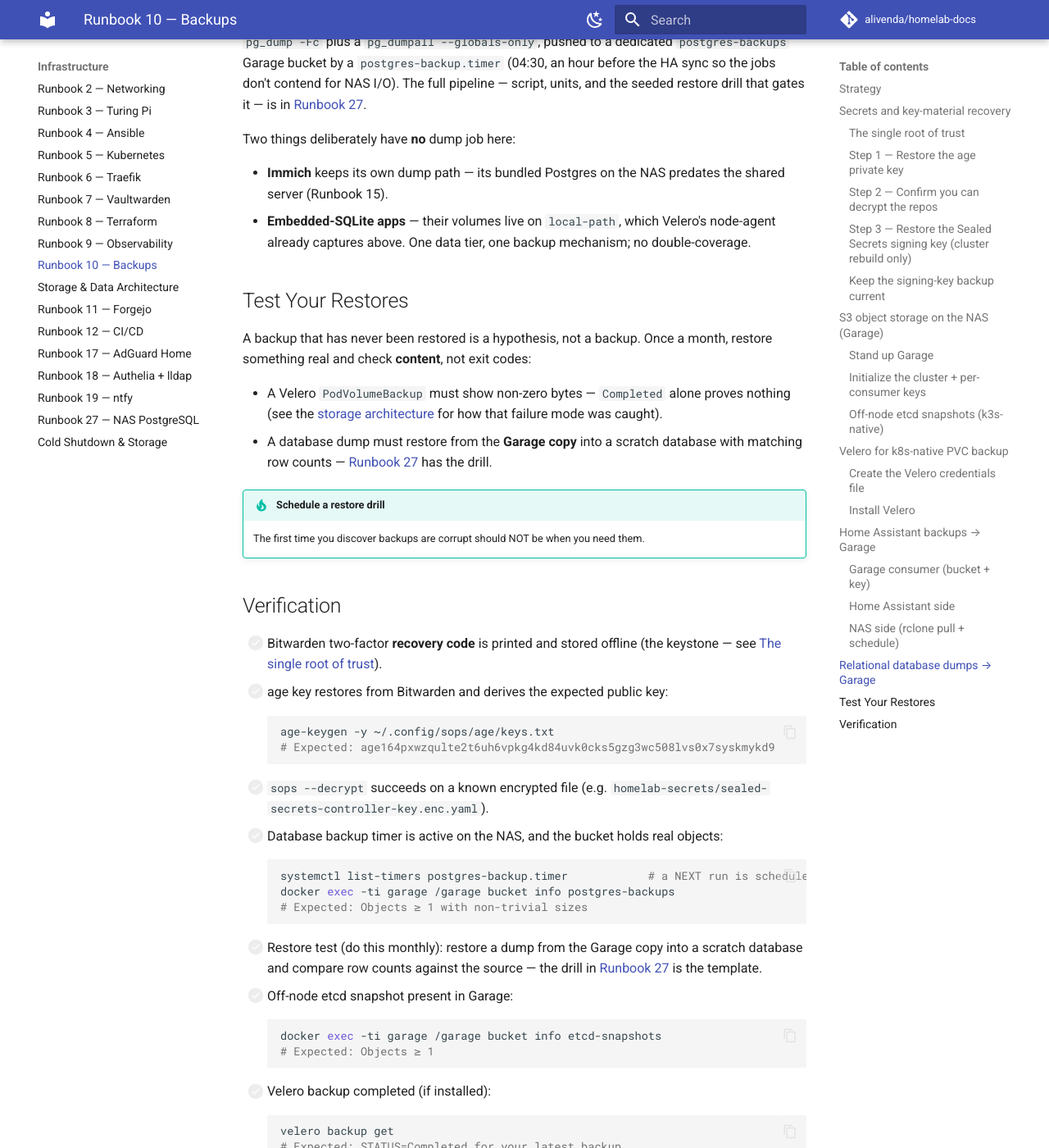
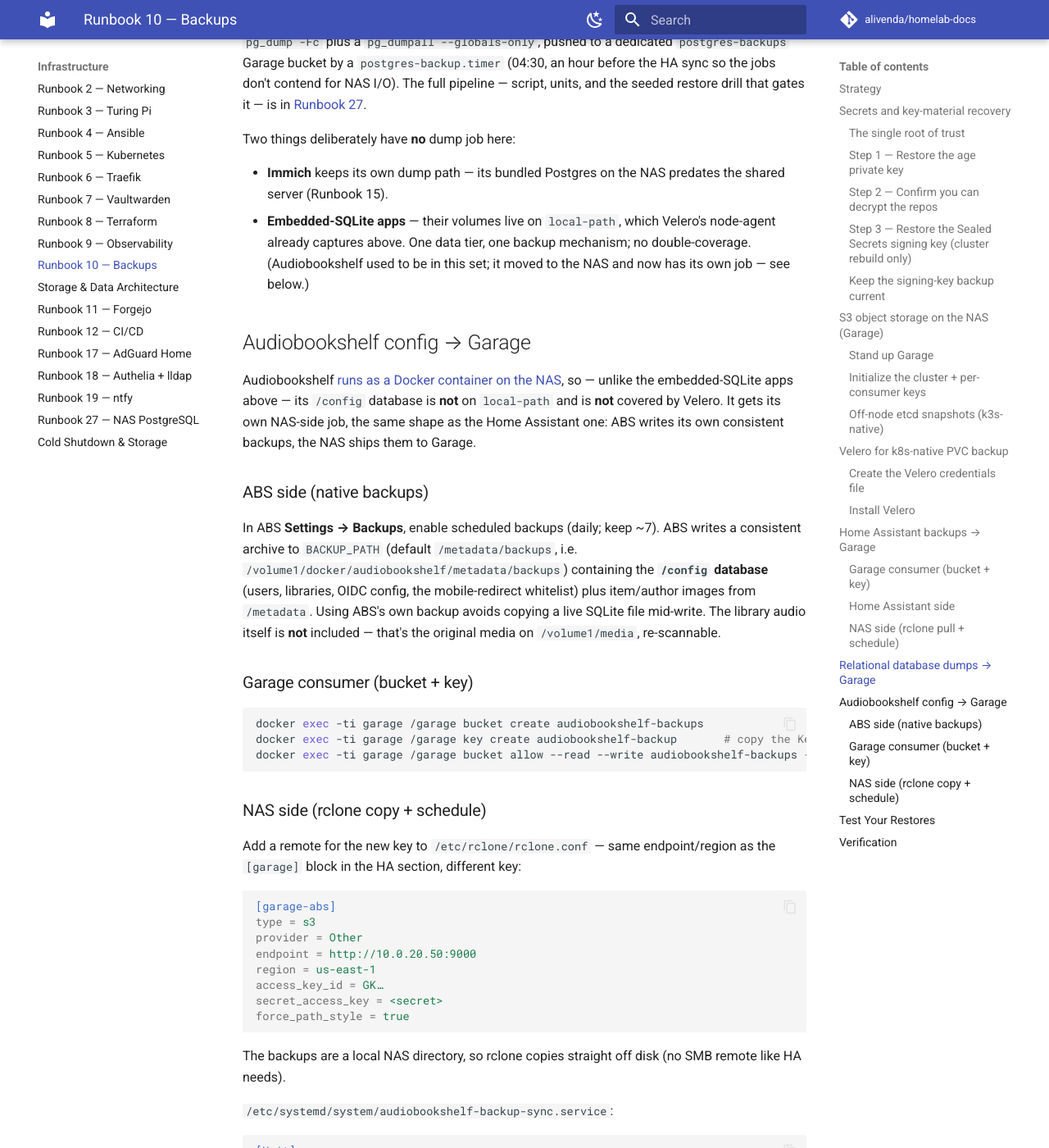
Before and after one commit to alivenda/homelab-docs, an MkDocs documentation site: the page built from docs/10-backups.md, in a window 1280 px wide and 1400 px high, scrolled down 9488 px. Shown: the whole window at 82% size. Built offline with MkDocs 1.6.1 and Material for MkDocs 9.7.7, drawn with Linux system fonts in a browser that asks for light colours; comment, search, counter and statistics services are not loaded; some of the changed text lies outside the part shown.

Commit message:
backups: add Audiobookshelf config → Garage job
ABS moved off-cluster to NAS Docker, so its /config SQLite is no longer on
local-path and no longer covered by Velero. Add a NAS-side rclone job
mirroring the Home Assistant pattern: ABS writes native consistent backups
to /metadata/backups, a systemd timer ships them to a dedicated Garage
bucket (copy + age-prune, never sync). Note ABS as the exception to the
"embedded-SQLite apps are Velero-covered" rule.

````diff
--- a/docs/10-backups.md
+++ b/docs/10-backups.md
@@ -376,6 +376,89 @@ Two things deliberately have **no** dump job here:
   server (Runbook 15).
 - **Embedded-SQLite apps** — their volumes live on `local-path`, which Velero's node-agent
   already captures above. One data tier, one backup mechanism; no double-coverage.
+  (Audiobookshelf used to be in this set; it moved to the NAS and now has its own job — see
+  below.)
+
+## Audiobookshelf config → Garage
+
+Audiobookshelf [runs as a Docker container on the NAS](apps-catalog.md#audiobookshelf), so —
+unlike the embedded-SQLite apps above — its `/config` database is **not** on `local-path`
+and is **not** covered by Velero. It gets its own NAS-side job, the same shape as the Home
+Assistant one: ABS writes its own consistent backups, the NAS ships them to Garage.
+
+### ABS side (native backups)
+
+In ABS **Settings → Backups**, enable scheduled backups (daily; keep ~7). ABS writes a
+consistent archive to `BACKUP_PATH` (default `/metadata/backups`, i.e.
+`/volume1/docker/audiobookshelf/metadata/backups`) containing the **`/config` database**
+(users, libraries, OIDC config, the mobile-redirect whitelist) plus item/author images from
+`/metadata`. Using ABS's own backup avoids copying a live SQLite file mid-write. The library
+audio itself is **not** included — that's the original media on `/volume1/media`, re-scannable.
+
+### Garage consumer (bucket + key)
+
+```bash
+docker exec -ti garage /garage bucket create audiobookshelf-backups
+docker exec -ti garage /garage key create audiobookshelf-backup       # copy the Key ID (GK…) and Secret
+docker exec -ti garage /garage bucket allow --read --write audiobookshelf-backups --key audiobookshelf-backup
+```
+
+### NAS side (rclone copy + schedule)
+
+Add a remote for the new key to `/etc/rclone/rclone.conf` — same endpoint/region as the
+`[garage]` block in the HA section, different key:
+
+```ini
+[garage-abs]
+type = s3
+provider = Other
+endpoint = http://10.0.20.50:9000
+region = us-east-1
+access_key_id = GK…
+secret_access_key = <secret>
+force_path_style = true
+```
+
+The backups are a local NAS directory, so rclone copies straight off disk (no SMB remote
+like HA needs).
+
+`/etc/systemd/system/audiobookshelf-backup-sync.service`:
+
+```ini
+[Unit]
+Description=Sync Audiobookshelf backups to Garage
+After=network-online.target
+Wants=network-online.target
+
+[Service]
+Type=oneshot
+ExecStart=/usr/bin/docker run --rm --user root -v /etc/rclone:/config/rclone -v /volume1/docker/audiobookshelf/metadata/backups:/abs-backups:ro rclone/rclone copy /abs-backups garage-abs:audiobookshelf-backups -v
+ExecStart=/usr/bin/docker run --rm --user root -v /etc/rclone:/config/rclone rclone/rclone delete garage-abs:audiobookshelf-backups --min-age 30d
+```
+
+`/etc/systemd/system/audiobookshelf-backup-sync.timer`:
+
+```ini
+[Unit]
+Description=Daily Audiobookshelf backup sync to Garage
+
+[Timer]
+OnCalendar=*-*-* 06:00:00      # after ABS's own backup window
+Persistent=true
+
+[Install]
+WantedBy=timers.target
+```
+
+```bash
+systemctl daemon-reload && systemctl enable --now audiobookshelf-backup-sync.timer
+systemctl list-timers audiobookshelf-backup-sync.timer
+docker exec -ti garage /garage bucket info audiobookshelf-backups     # Objects ≥ 1 after the first run
+```
+
+Same caveats as the HA job: **`copy` + age-`delete`, never `sync`**, and these host units
+live outside Ansible (UGOS appliance) — a major UGOS update can reset them, so this section
+is the recovery reference.
 
 ## Test Your Restores
 
````
